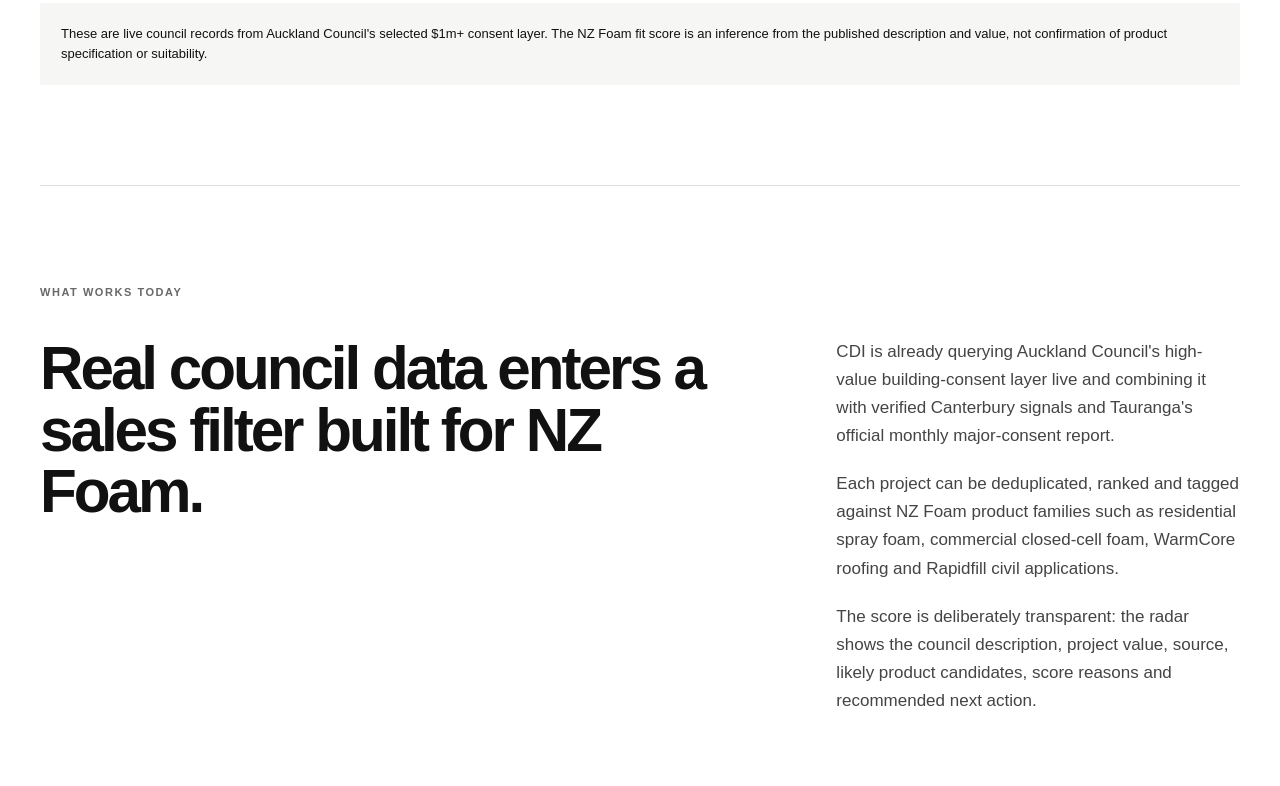
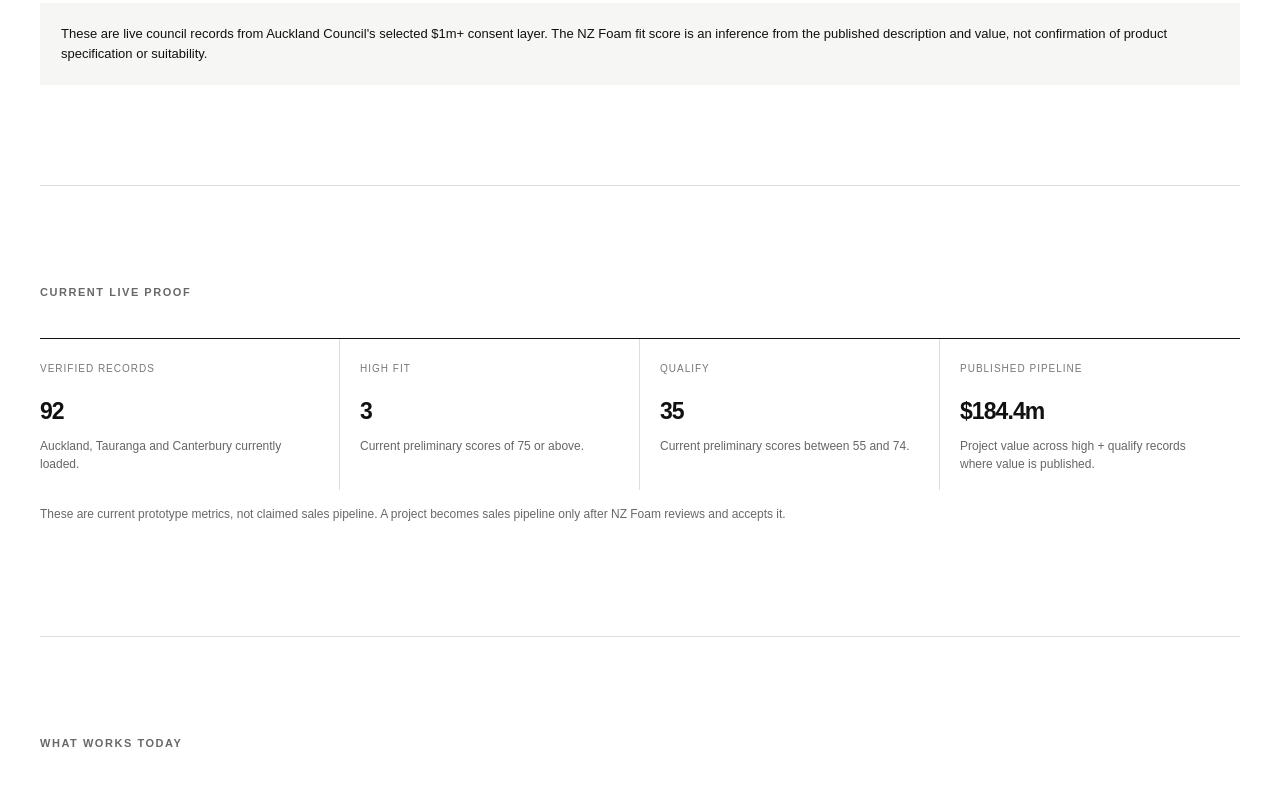
Before and after one commit to moseslovesemail/cdi001-nz, a website: page public/nz-foam/jacob/index.html in a window 1280 px wide. Shown: the part 1269-2055 px from the top of the page. Drawn offline with Linux system fonts and the light colour scheme; no server answers.

Commit message:
Add current live proof to Jacob preview

```diff
--- a/public/nz-foam/jacob/index.html
+++ b/public/nz-foam/jacob/index.html
@@ -19,7 +19,7 @@
 <section class="jacob-hero shell">
   <p class="eyebrow">Design-partner preview</p>
   <h1>NZ Foam Project Radar</h1>
-  <p class="lede">A national early-opportunity feed designed around one question: <strong>which new projects are worth the NZ Foam sales team looking at now?</strong></p>
+  <p class="lede">A working national early-opportunity pilot designed around one question: <strong>which new projects are worth the NZ Foam sales team looking at now?</strong></p>
   <div class="actions">
     <a class="button primary" href="/nz-foam/">Open live radar</a>
     <a class="button" href="/national/">See CDI national coverage</a>
@@ -44,6 +44,17 @@
   </div>
   <div class="opportunity-list" id="jacobLiveRecords"></div>
   <div class="notice">These are live council records from Auckland Council's selected $1m+ consent layer. The NZ Foam fit score is an inference from the published description and value, not confirmation of product specification or suitability.</div>
+</section>
+
+<section class="section shell current-proof">
+  <div class="section-label">Current live proof</div>
+  <div class="outcome-grid">
+    <div><span>Verified records</span><strong>92</strong><p>Auckland, Tauranga and Canterbury currently loaded.</p></div>
+    <div><span>High fit</span><strong>3</strong><p>Current preliminary scores of 75 or above.</p></div>
+    <div><span>Qualify</span><strong>35</strong><p>Current preliminary scores between 55 and 74.</p></div>
+    <div><span>Published pipeline</span><strong>$184.4m</strong><p>Project value across high + qualify records where value is published.</p></div>
+  </div>
+  <p class="micro">These are current prototype metrics, not claimed sales pipeline. A project becomes sales pipeline only after NZ Foam reviews and accepts it.</p>
 </section>
 
 <section class="section shell" id="today">
```
